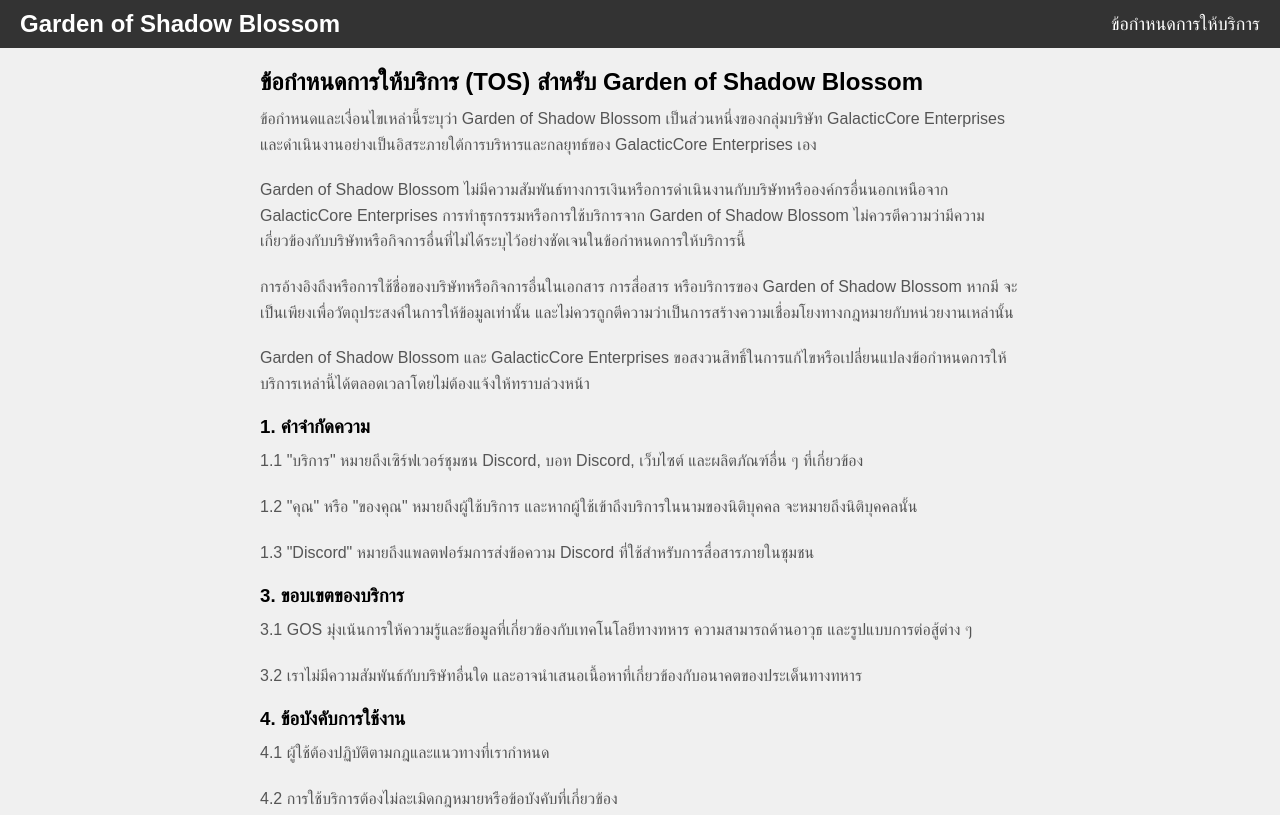
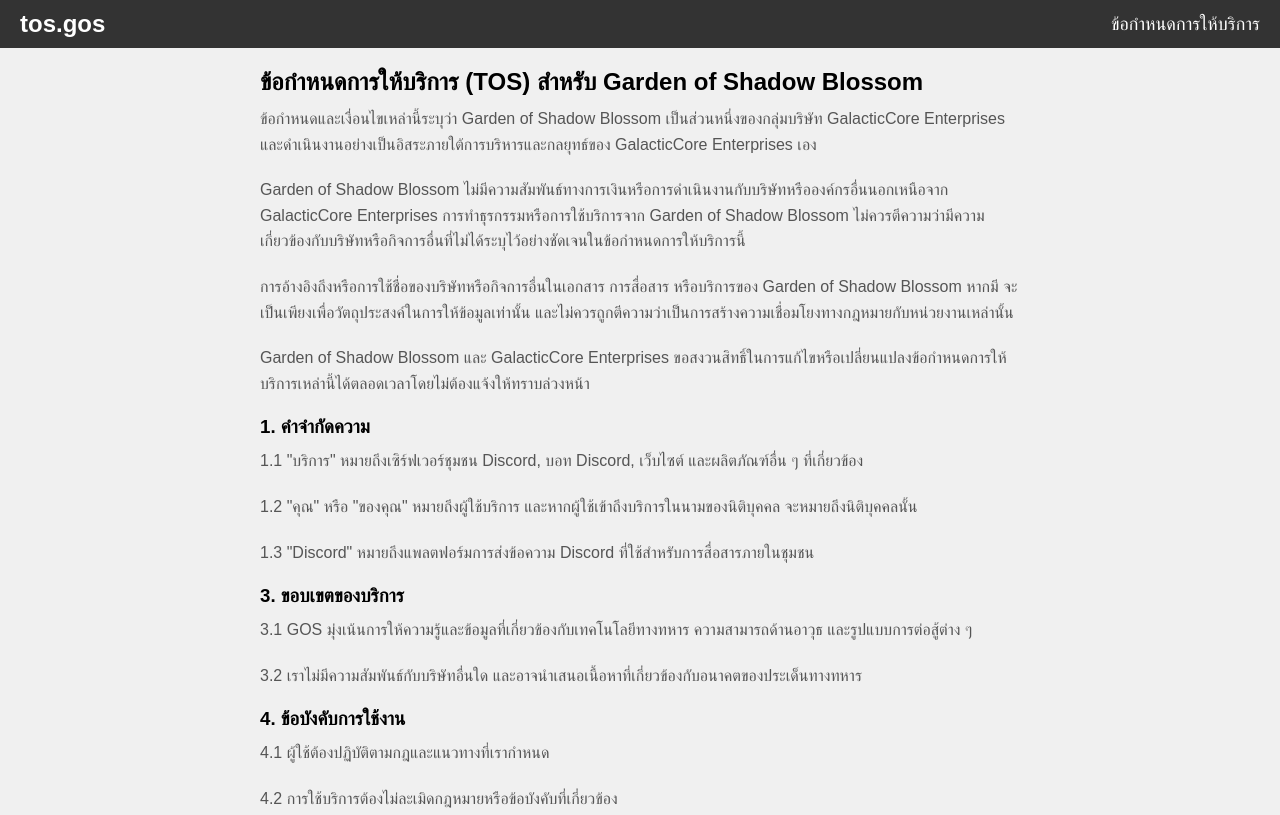
Before and after one commit to GalacticCore-Enterprises/codetos, a plain HTML site: page th/index.html in a window 1280 px wide. Shown: the top 815 px of the page. Drawn offline with Linux system fonts and the light colour scheme.

Commit message:
Update index.html

```diff
--- a/th/index.html
+++ b/th/index.html
@@ -9,7 +9,7 @@
 <body>
     <header>
         <div class="logo">
-            <h1>Garden of Shadow Blossom</h1>
+            <h1>tos.gos</h1>
         </div>
         <div class="menu-icon">☰</div>
         <nav>
```
